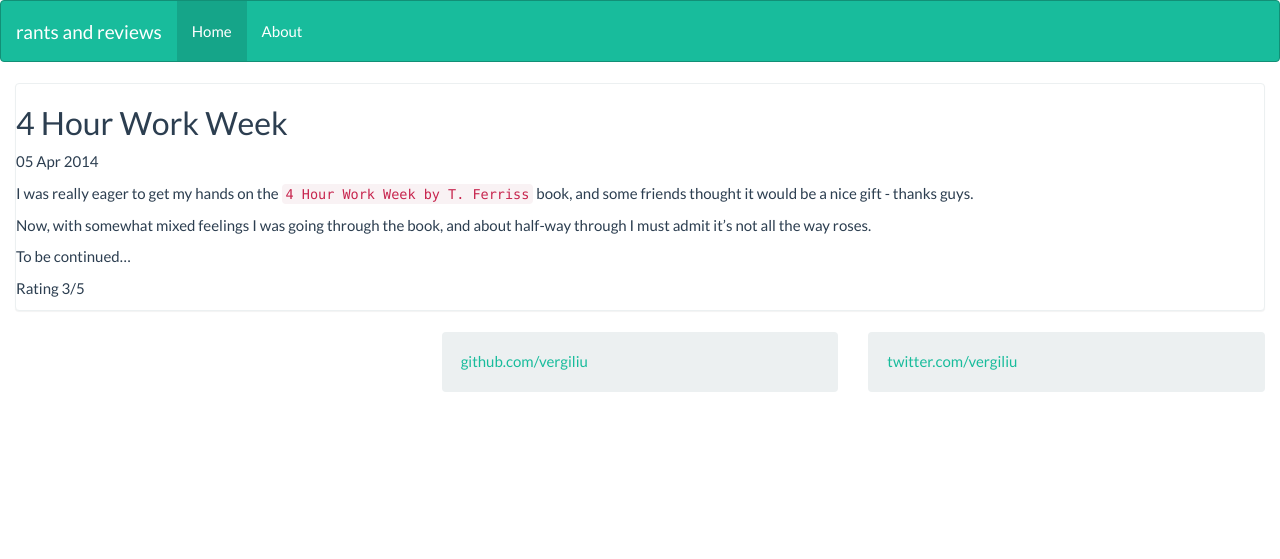
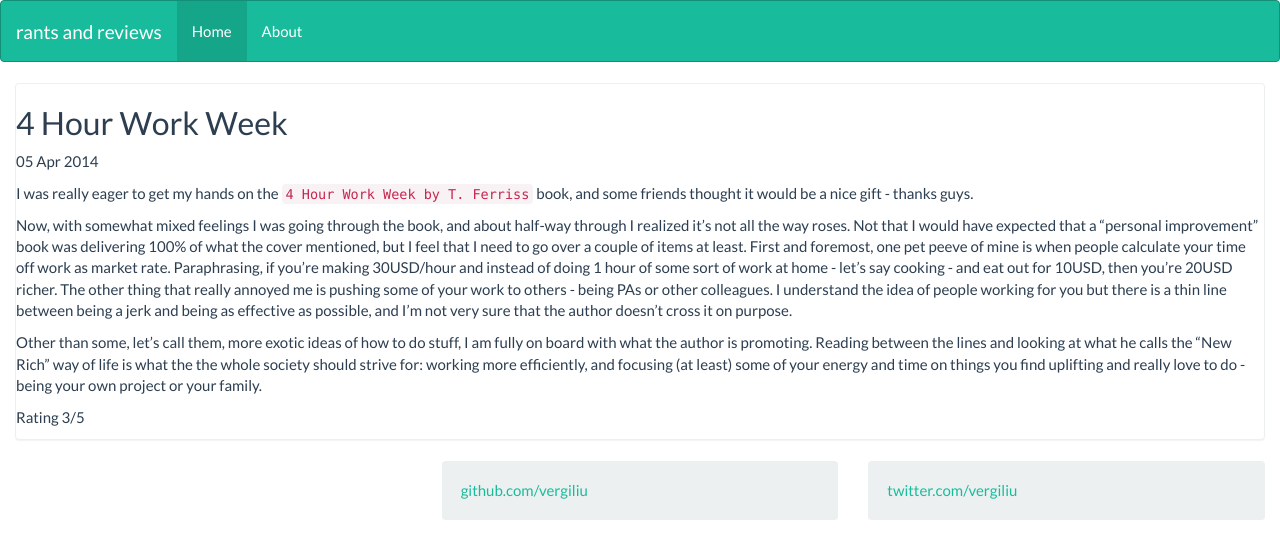
Before and after one commit to vergiliu/vergiliu.github.io, a Jekyll site: the page built from _posts/2014-04-05-four-hour-work-week.md, in a window 1280 px wide. Shown: the top 559 px of the page. Built offline with Jekyll 4.4.1, drawn with Linux system fonts in a browser that asks for light colours; Markdown is read by kramdown in place of the engine named in the settings.

Commit message:
updated review 4hww

```diff
--- a/_posts/2014-04-05-four-hour-work-week.md
+++ b/_posts/2014-04-05-four-hour-work-week.md
@@ -8,9 +8,13 @@
 
 I was really eager to get my hands on the `4 Hour Work Week by T. Ferriss` book, and some friends thought it would be a nice gift - thanks guys.
 
-Now, with somewhat mixed feelings I was going through the book, and about half-way through I must admit it's not all the way roses.
+Now, with somewhat mixed feelings I was going through the book, and about half-way through I realized it's not all the way roses.
+Not that I would have expected that a "personal improvement" book was delivering 100% of what the cover mentioned, but I feel that I need to go over a couple of items at least.
+First and foremost, one pet peeve of mine is when people calculate your time off work as market rate. Paraphrasing, if you're making 30USD/hour and instead of doing 1 hour of some sort of work at home - let's say cooking - and eat out for 10USD, then you're 20USD richer.
+The other thing that really annoyed me is pushing some of your work to others - being PAs or other colleagues. I understand the idea of people working for you but there is a thin line between being a jerk and being as effective as possible, and I'm not very sure that the author doesn't cross it on purpose.
 
-To be continued...
+Other than some, let's call them, more exotic ideas of how to do stuff, I am fully on board with what the author is promoting. Reading between the lines and looking at what he calls the "New Rich" way of life is what the the whole society should strive for:
+working more efficiently, and focusing (at least) some of your energy and time on things you find uplifting and really love to do - being your own project or your family.
 
 Rating 3/5
 
```
